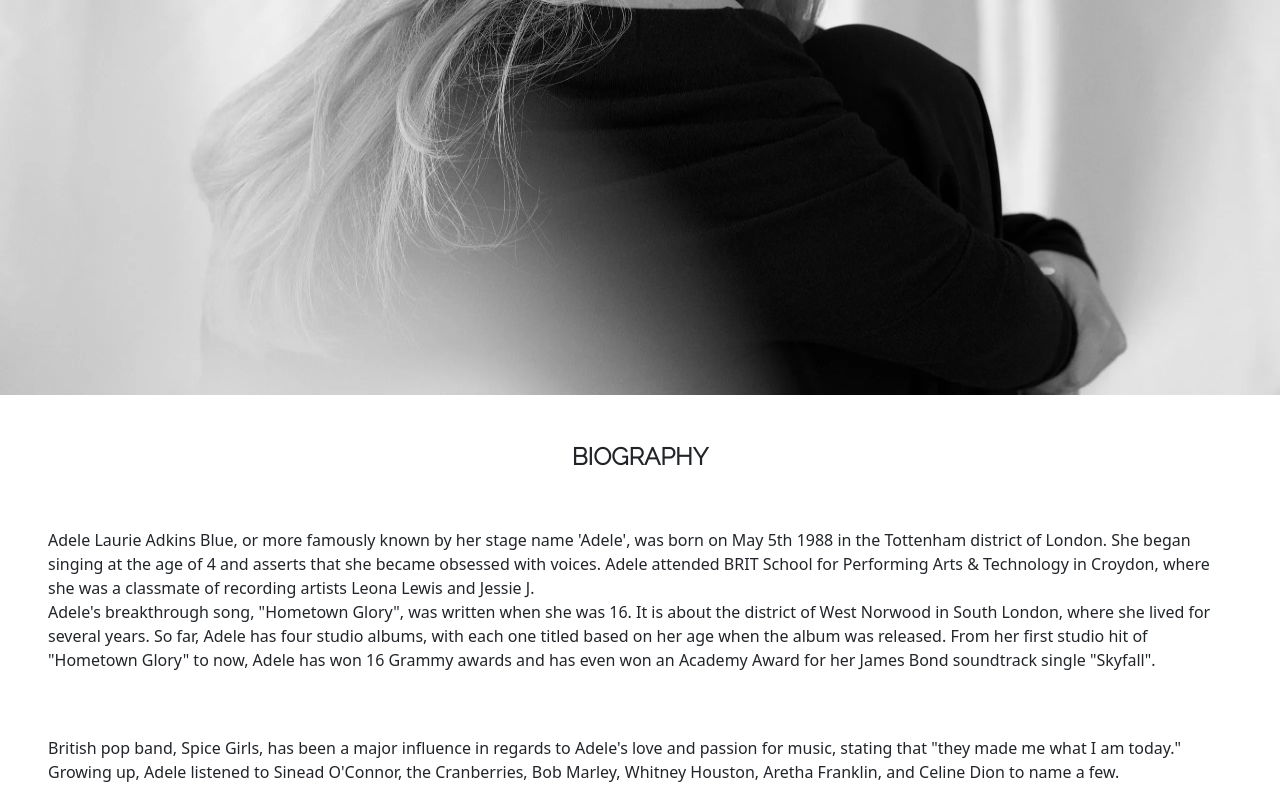
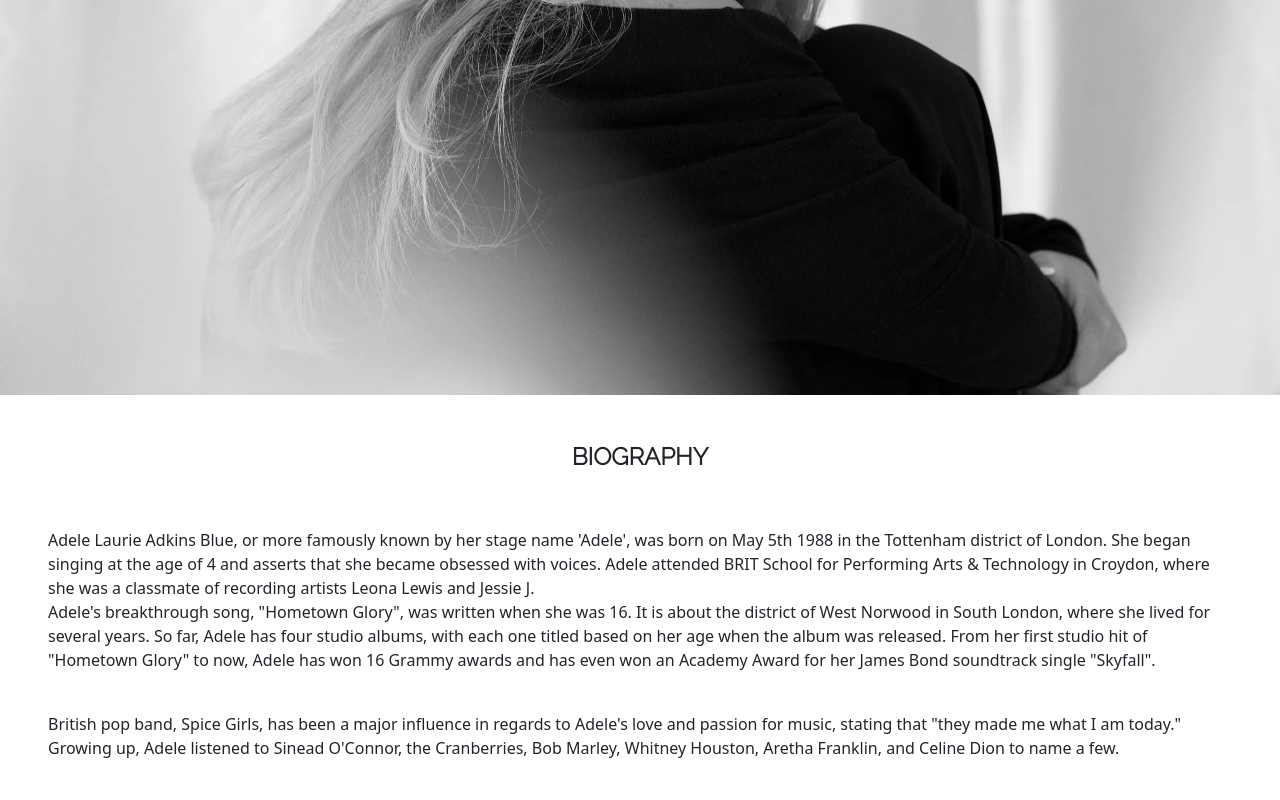
Before and after one commit to Raiza-D/all-about-adele, a React (Create React App) app: page / in a window 1280 px wide. Shown: the part 405-1205 px from the top of the page. After the commit the page ends 1181 px from the top, so only its background shows below. Built offline with nearby package versions, Linux system fonts and the light colour scheme; a web font is replaced by a local one.

Commit message:
Place third paragraph in its own paragraph.

```diff
--- a/src/components/Bio.jsx
+++ b/src/components/Bio.jsx
@@ -22,12 +22,13 @@ export default function Bio() {
           soundtrack single "Skyfall".
         </p>
         <br />
-        <br />
-        British pop band, Spice Girls, has been a major influence in regards to
-        Adele's love and passion for music, stating that "they made me what I am
-        today." Growing up, Adele listened to Sinead O'Connor, the Cranberries,
-        Bob Marley, Whitney Houston, Aretha Franklin, and Celine Dion to name a
-        few.
+        <p>
+          British pop band, Spice Girls, has been a major influence in regards
+          to Adele's love and passion for music, stating that "they made me what
+          I am today." Growing up, Adele listened to Sinead O'Connor, the
+          Cranberries, Bob Marley, Whitney Houston, Aretha Franklin, and Celine
+          Dion to name a few.
+        </p>
       </p>
     </div>
   );
```
